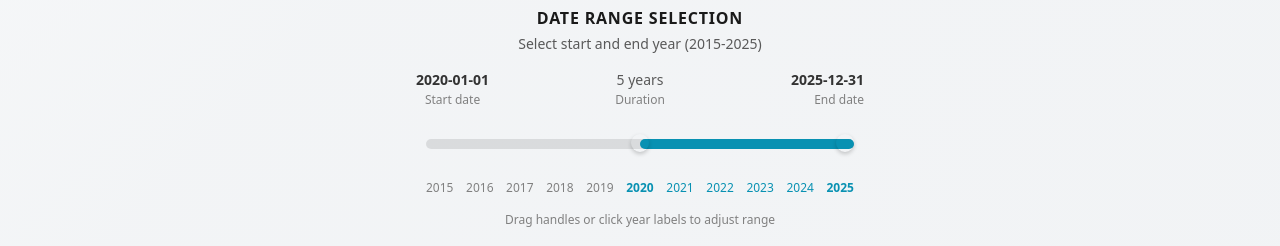
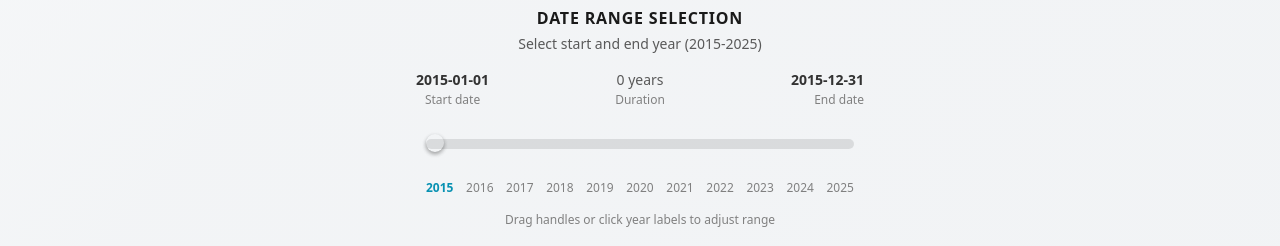
Before and after one commit to Valedicode/moat-tutor, a Next.js app in the folder frontend/: page / in a window 1280 px wide. Shown: the part 478-724 px from the top of the page. Built offline with nearby package versions, Linux system fonts and the light colour scheme; no server answers.

Commit message:
update default date range

```diff
--- a/frontend/src/app/page.tsx
+++ b/frontend/src/app/page.tsx
@@ -16,8 +16,8 @@ export default function Home() {
   const [isSending, setIsSending] = useState(false);
   const [sessionId, setSessionId] = useState<string | null>(null);
   const [selectedCompanyId, setSelectedCompanyId] = useState<string | null>(null);
-  const [startYear, setStartYear] = useState<number>(2020);
-  const [endYear, setEndYear] = useState<number>(2025);
+  const [startYear, setStartYear] = useState<number>(2015);
+  const [endYear, setEndYear] = useState<number>(2015);
   const chatScrollRef = useRef<HTMLDivElement | null>(null);
 
   const isActiveSession = messages.length > 0;
```
